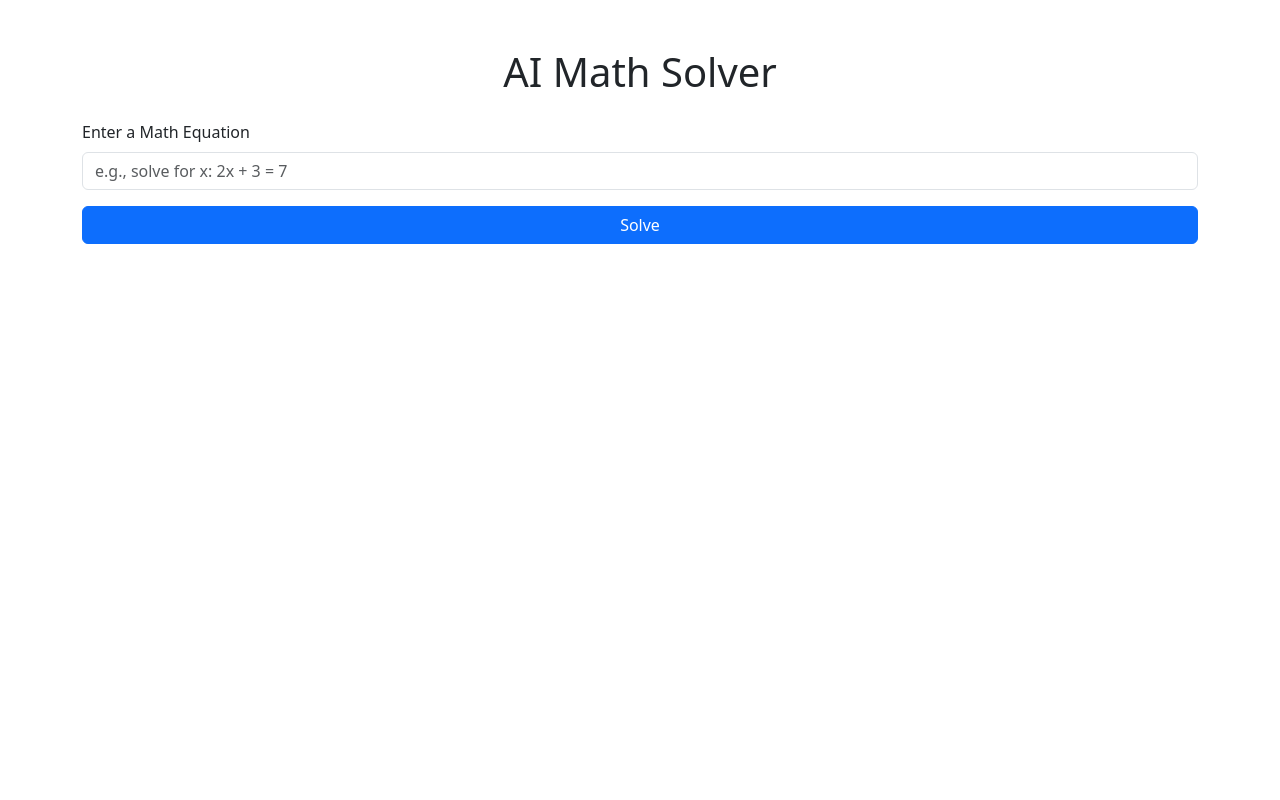
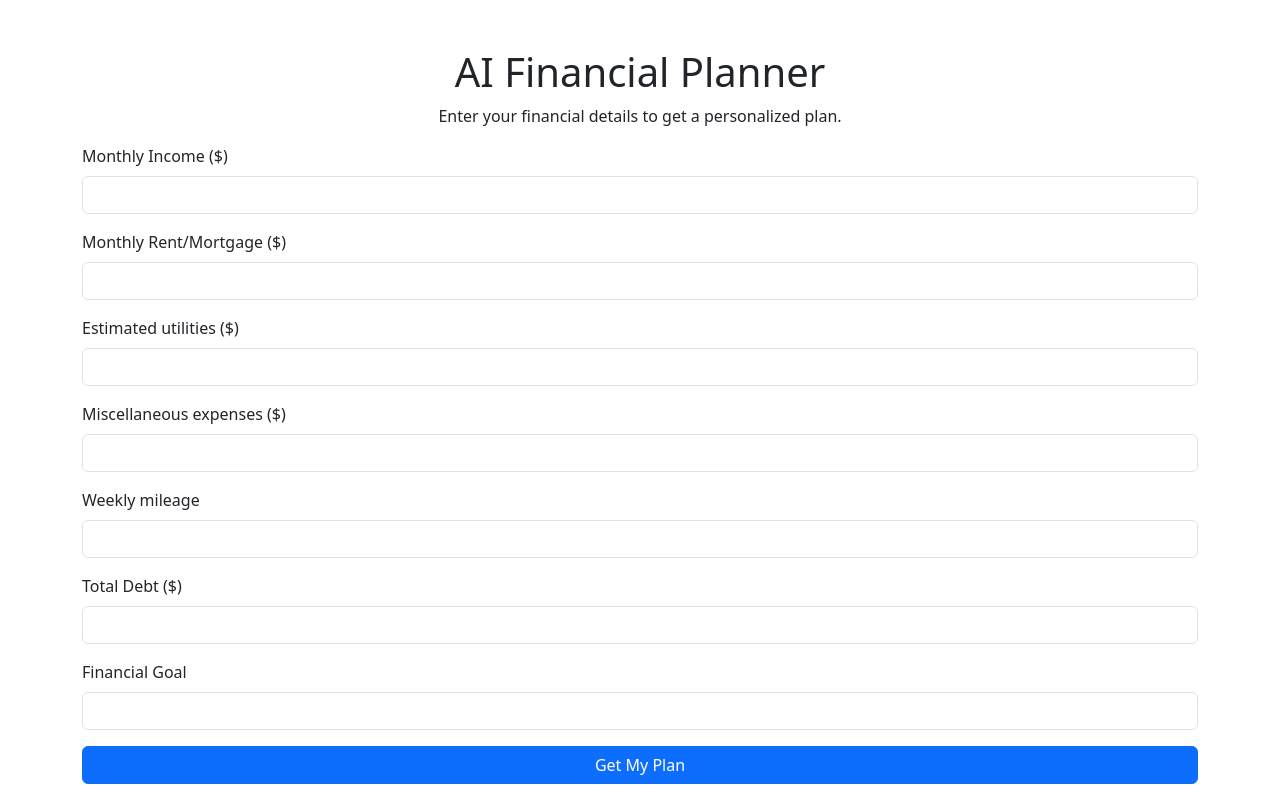
Before and after one commit to jacobsherlin/ai-financial-planner, a Flask app: page / in a window 1280 px wide. Run offline with Flask 3, Linux system fonts and the light colour scheme.

Commit message:
Update index.html revert to financial

```diff
--- a/templates/index.html
+++ b/templates/index.html
@@ -3,10 +3,11 @@
 <head>
     <meta charset="UTF-8">
     <meta name="viewport" content="width=device-width, initial-scale=1.0">
-    <title>AI Math Solver</title>
+    <title>AI Financial Planner</title>
     <link href="https://cdn.jsdelivr.net/npm/bootstrap@5.3.0/dist/css/bootstrap.min.css" rel="stylesheet">
     <link rel="stylesheet" href="{{ url_for('static', filename='css/styles.css') }}">
     <style>
+        /* Optional: Better styles for loading screen */
         #loading-screen {
             position: fixed;
             width: 100%;
@@ -28,62 +29,112 @@
         <div class="spinner-border text-primary" role="status" style="width: 4rem; height: 4rem;">
             <span class="visually-hidden">Loading...</span>
         </div>
-        <p class="mt-3">Solving your equation...</p>
+        <p class="mt-3">Generating your financial plan...</p>
     </div>
 
     <div class="container mt-5">
-        <h1 class="text-center mb-4">AI Math Solver</h1>
+        <h1 class="text-center">AI Financial Planner</h1>
+        <p class="text-center">Enter your financial details to get a personalized plan.</p>
         <form method="POST" action="/">
             <div class="mb-3">
-                <label for="equation" class="form-label">Enter a Math Equation</label>
-                <input type="text" class="form-control" id="equation" name="equation" placeholder="e.g., solve for x: 2x + 3 = 7" required>
+                <label for="income" class="form-label">Monthly Income ($)</label>
+                <input type="text" class="form-control" id="income" name="income" required>
             </div>
-            <button type="submit" class="btn btn-primary w-100">Solve</button>
+            <div class="mb-3">
+                <label for="rent" class="form-label">Monthly Rent/Mortgage ($)</label>
+                <input type="text" class="form-control" id="rent" name="rent" required>
+            </div>
+            <div class="mb-3">
+                <label for="utilities" class="form-label">Estimated utilities ($)</label>
+                <input type="text" class="form-control" id="utilities" name="utilities" required>
+            </div>
+            <div class="mb-3">
+                <label for="misc" class="form-label">Miscellaneous expenses ($)</label>
+                <input type="text" class="form-control" id="misc" name="misc" required>
+            </div>
+            <div class="mb-3">
+                <label for="travel" class="form-label">Weekly mileage</label>
+                <input type="text" class="form-control" id="travel" name="travel" required>
+            </div>
+            <div class="mb-3">
+                <label for="debt" class="form-label">Total Debt ($)</label>
+                <input type="text" class="form-control" id="debt" name="debt" required>
+            </div>
+            <div class="mb-3">
+                <label for="goal" class="form-label">Financial Goal</label>
+                <input type="text" class="form-control" id="goal" name="goal" required>
+            </div>
+            <button type="submit" class="btn btn-primary w-100">Get My Plan</button>
         </form>
-
-        {% if plan %}
-        <div class="mt-5">
-            <h3>Result:</h3>
-            <div class="border p-3 bg-light rounded">
-    <pre id="formatted-result" style="white-space: pre-wrap;"></pre>
-</div>
-
-<script>
-    const rawPlan = `{{ plan | tojson | safe }}`;
-
-    function formatResponse(raw) {
-        let clean = raw;
-
-        // Remove Markdown bold and LaTeX syntax
-        clean = clean
-            .replace(/\*\*/g, '')                        // remove **
-            .replace(/\\\(|\\\)|\\\[|\\\]/g, '')         // remove \( \) \[ \]
-            .replace(/\\boxed\{(.+?)\}/g, '<strong class="fs-4">$1</strong>'); // boxed{} => bold large font
-
-        // Optional: emphasize final result line
-        clean = clean.replace(/Thus, the final answer is:(.*?)$/im, '<div class="mt-4"><strong>Final Answer:</strong>$1</div>');
-
-        return clean;
-    }
-
-    document.getElementById('formatted-result').innerHTML = formatResponse(rawPlan);
-</script>
-
-        </div>
-        {% endif %}
     </div>
 
     <script>
+        // Function to format number as currency
+        function formatCurrency(input) {
+            let value = input.value.replace(/[^0-9]/g, '');
+            if (value) {
+                let num = parseInt(value);
+                input.value = '$' + num.toLocaleString('en-US');
+            } else {
+                input.value = '';
+            }
+        }
+
+        // Function to clean values before submission
+        function cleanCurrency(value) {
+            return value.replace(/[^0-9]/g, '');
+        }
+
         const form = document.querySelector('form');
         const loadingScreen = document.getElementById('loading-screen');
+        const incomeInput = document.getElementById('income');
+        const rentInput = document.getElementById('rent');
+        const utilitiesInput = document.getElementById('utilities');
+        const miscInput = document.getElementById('misc');
+        const debtInput = document.getElementById('debt');
+
+        [incomeInput, rentInput, debtInput, utilitiesInput, miscInput].forEach(input => {
+            input.addEventListener('input', () => {
+                if (input.id === 'debt' && input.value.toLowerCase() === 'none') return;
+                formatCurrency(input);
+            });
+        });
 
         form.addEventListener('submit', function (e) {
-            const input = document.getElementById('equation').value.trim();
-            if (!input) {
+            incomeInput.value = cleanCurrency(incomeInput.value);
+            rentInput.value = cleanCurrency(rentInput.value);
+            if (debtInput.value.toLowerCase() !== 'none') {
+                debtInput.value = cleanCurrency(debtInput.value);
+            }
+
+            const income = cleanCurrency(incomeInput.value);
+            const rent = cleanCurrency(rentInput.value);
+            const utilities = cleanCurrency(utilitiesInput.value);
+            const misc = cleanCurrency(miscInput.value);
+            const debt = debtInput.value.toLowerCase() === 'none' ? 'none' : cleanCurrency(debtInput.value);
+
+            if (!income || isNaN(income) || income <= 0) {
                 e.preventDefault();
-                alert("Please enter a math equation.");
+                alert('Please enter a valid number for income.');
                 return;
             }
+            if (!rent || isNaN(rent) || rent <= 0) {
+                e.preventDefault();
+                alert('Please enter a valid number for rent.');
+                return;
+            }
+            if (!utilities || isNaN(utilities) || utilities <= 0) {
+                e.preventDefault();
+                alert('Please enter a valid number for utilities.');
+                return;
+            }
+            if (!misc || isNaN(misc) || misc <= 0) {
+                e.preventDefault();
+                alert('Please enter a valid number for miscelaneous.');
+                return;
+            }
+
+            // ✅ Show loading screen if validation passes
             loadingScreen.style.display = 'flex';
         });
     </script>
```
